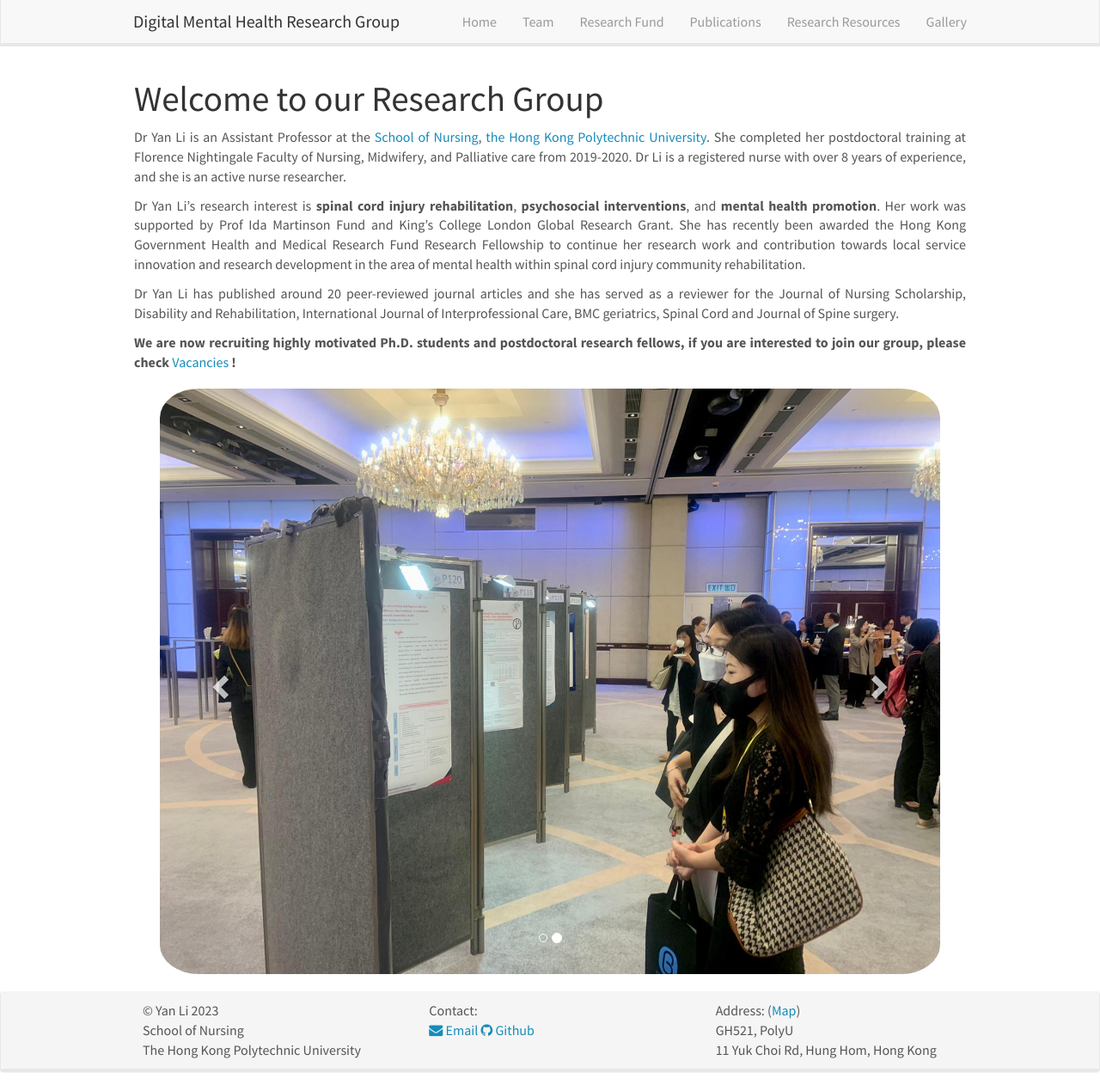
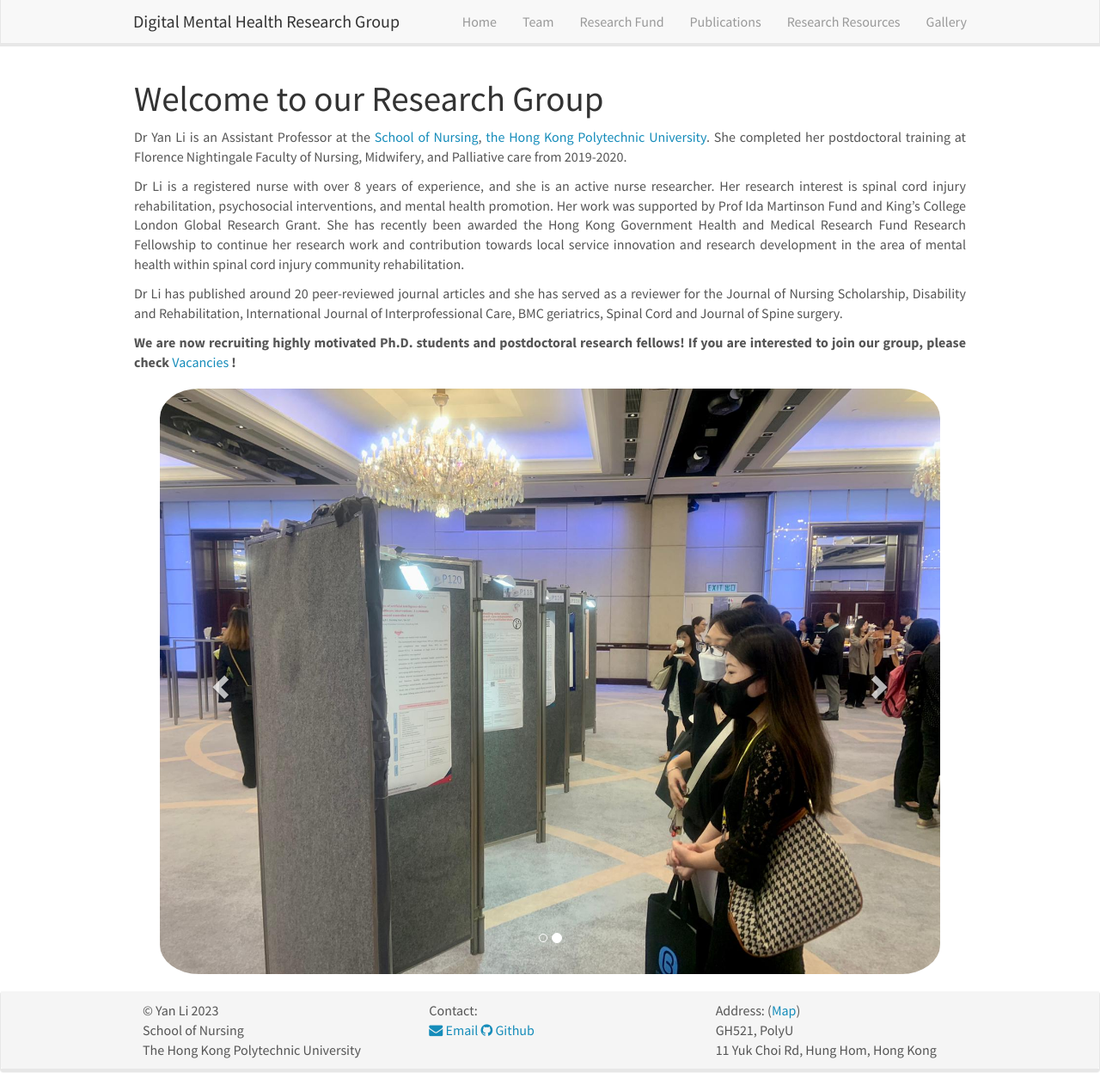
Before and after one commit to polyuly/polyuly.github.io, a Jekyll site: the page built from _pages/home.md, in a window 1280 px wide and 1269 px high. Shown: the whole window at 86% size. Built offline with Jekyll 4.4.1, drawn with Linux system fonts in a browser that asks for light colours; nearby versions of some CDN libraries.

Commit message:
Update home.md

```diff
--- a/_pages/home.md
+++ b/_pages/home.md
@@ -7,25 +7,26 @@
 ---
 <p align = "justify">
 
-Dr Yan Li is an Assistant Professor at the [School of Nursing](https://www.polyu.edu.hk/sn/), [the Hong Kong Polytechnic University](https://www.polyu.edu.hk/). She completed her postdoctoral training at Florence Nightingale Faculty of Nursing, Midwifery, and Palliative care from 2019-2020. Dr Li is a registered nurse with over 8 years of experience, and she is an active nurse researcher.
+Dr Yan Li is an Assistant Professor at the [School of Nursing](https://www.polyu.edu.hk/sn/), [the Hong Kong Polytechnic University](https://www.polyu.edu.hk/). She completed her postdoctoral training at Florence Nightingale Faculty of Nursing, Midwifery, and Palliative care from 2019-2020.
 
 </p>
 
 <p align = "justify">
 
-Dr Yan Li's research interest is **spinal cord injury rehabilitation**, **psychosocial interventions**, and **mental health promotion**. Her work was supported by Prof Ida Martinson Fund and King’s College London Global Research Grant. She has recently been awarded the Hong Kong Government Health and Medical Research Fund Research Fellowship to continue her research work and contribution towards local service innovation and research development in the area of mental health within spinal cord injury community rehabilitation.
+Dr Li is a registered nurse with over 8 years of experience, and she is an active nurse researcher. Her research interest is spinal cord injury rehabilitation, psychosocial interventions, and mental health promotion. Her work was supported by Prof Ida Martinson Fund and King’s College London Global Research Grant. She has recently been awarded the Hong Kong Government Health and Medical Research Fund Research Fellowship to continue her research work and contribution towards local service innovation and research development in the area of mental health within spinal cord injury community rehabilitation.
 
 </p>
 
 <p align = "justify">
 
-Dr Yan Li has published around 20 peer-reviewed journal articles and she has served as a reviewer for the Journal of Nursing Scholarship, Disability and Rehabilitation, International Journal of Interprofessional Care, BMC geriatrics, Spinal Cord and Journal of Spine surgery.
+Dr Li has published around 20 peer-reviewed journal articles and she has served as a reviewer for the Journal of Nursing Scholarship, Disability and Rehabilitation, International Journal of Interprofessional Care, BMC geriatrics, Spinal Cord and Journal of Spine surgery.
 
 </p>
 
 <p align = "justify">
 
-**We are now recruiting highly motivated Ph.D. students and postdoctoral research fellows, if you are interested to join our group, please check** [Vacancies]({{ site.url }}{{ site.baseurl }}/vacancies) **!**
+**We are now recruiting highly motivated Ph.D. students and postdoctoral research fellows!**
+**If you are interested to join our group, please check** [Vacancies]({{ site.url }}{{ site.baseurl }}/vacancies) **!**
 
 </p>
 
```
